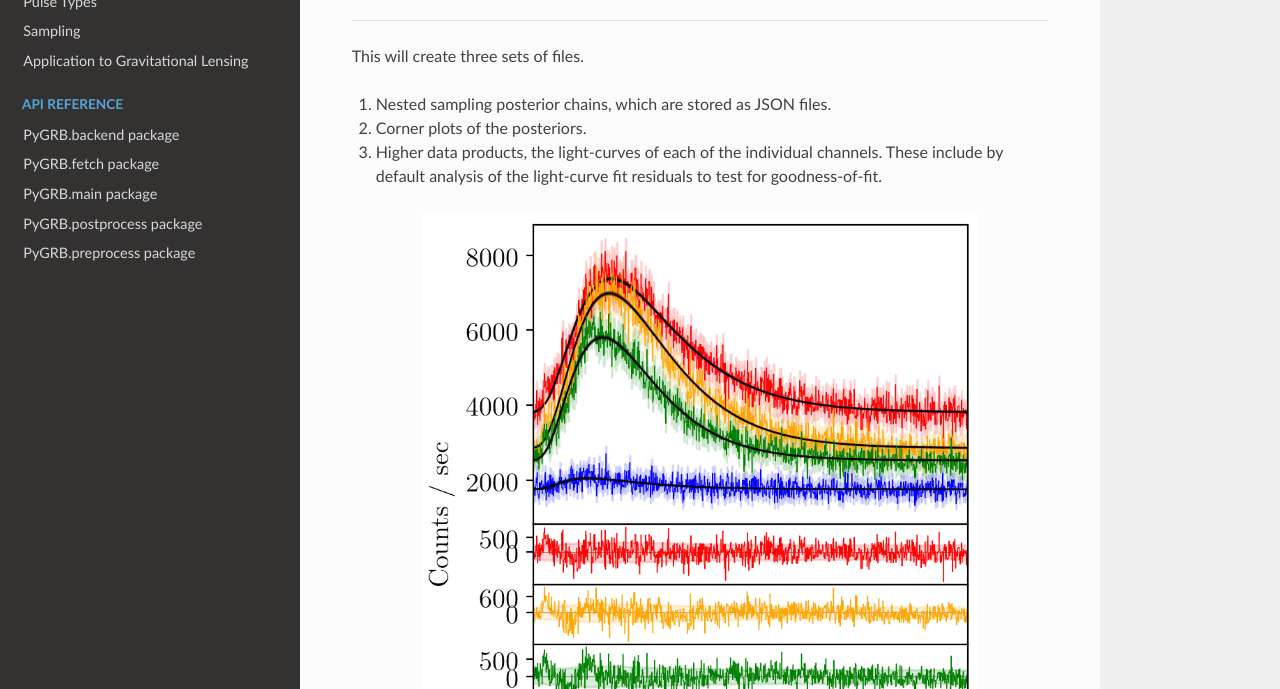
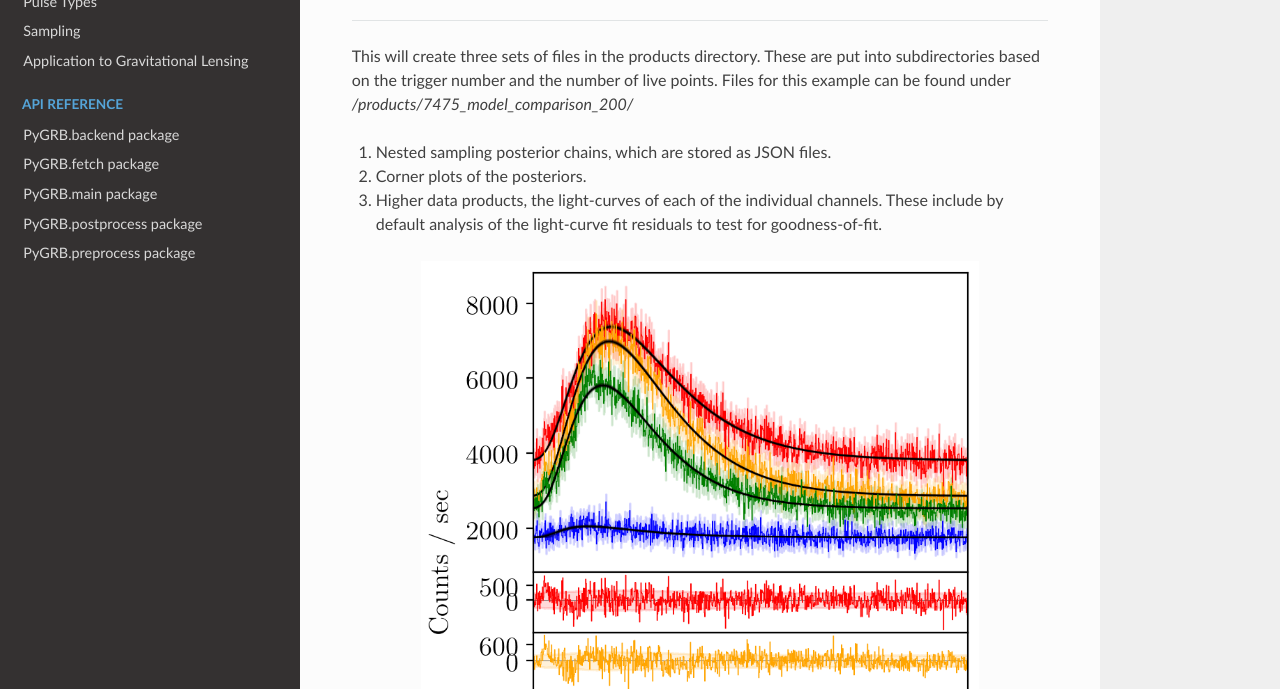
Before and after one commit to JamesPaynter/PyGRB, a Sphinx documentation site: the page built from docs/source/user/usage.rst, in a window 1280 px wide and 900 px high, scrolled down 1541 px, cut to the strip 211-900 px from the top of the window. Built offline with Sphinx 7.4.7 and the Read the Docs theme 2.0.0, drawn with Linux system fonts in a browser that asks for light colours.

```diff
--- a/docs/source/user/usage.rst
+++ b/docs/source/user/usage.rst
@@ -30,7 +30,7 @@ The complete script for the above tutorial is here:
 ----
 
 
-This will create three sets of files.
+This will create three sets of files in the products directory. These are put into subdirectories based on the trigger number and the number of live points. Files for this example can be found under `/products/7475_model_comparison_200/`
 
 1.  Nested sampling posterior chains, which are stored as JSON files.
 
```
Also changed, not shown: 1 other file.
